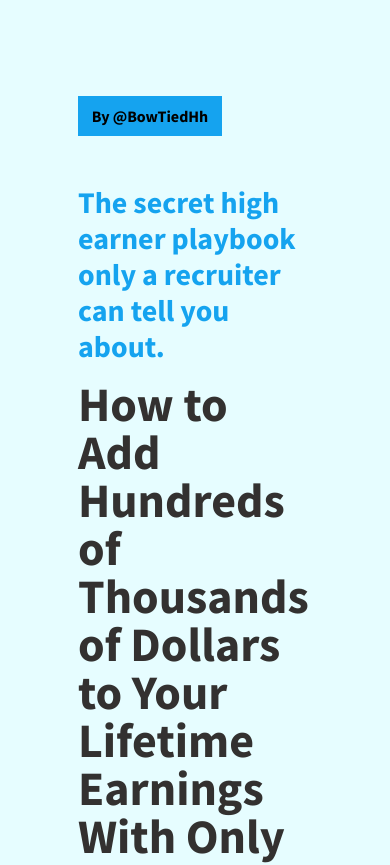
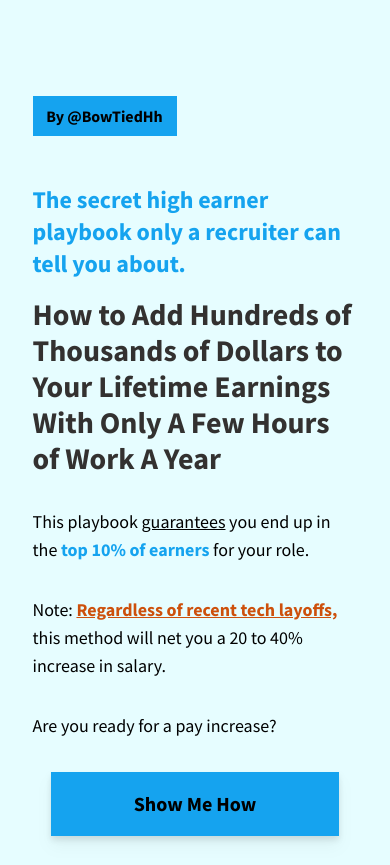
Before and after one commit to plutownium/hh-offer-letter, a SvelteKit app: page / in a window 390 px wide. Shown: the top 865 px of the page. Built offline with nearby package versions, Linux system fonts and the light colour scheme.

Commit message:
responsiveness blemish makeover

```diff
--- a/src/app.html
+++ b/src/app.html
@@ -17,7 +17,7 @@
       html,
       body {
         margin: 0;
-        height: 100%;
+        height: auto;
       }
     </style>
   </head>
--- a/src/routes/+page.svelte
+++ b/src/routes/+page.svelte
@@ -17,36 +17,36 @@
 <!-- todo: verify looks good on mobile & tablet -->
 <div class="h-full bg-azure">
   <div class="w-full h-full flex justify-center items-center">
-    <div class="w-3/5 h-full">
+    <div class="w-5/6 sm:w-3/5 h-full">
       <div class="mt-24 mb-12">
         <Logo />
       </div>
 
-      <h1 class="mt-8 mb-4 text-3xl font-bold text-blue">
+      <h1 class="mt-8 mb-4 text-2xl sm:text-3xl font-bold text-blue">
         The secret high earner playbook only a recruiter can tell you about.
       </h1>
 
-      <h1 class="text-jet text-5xl font-bold">
+      <h1 class="text-jet text-3xl sm:text-5xl font-bold">
         How to Add Hundreds of Thousands of Dollars to Your Lifetime Earnings With Only A Few Hours
         of Work A Year
       </h1>
 
       <!-- <h1 class="mt-8 text-5xl">That you won’t get from anyone else!</h1> -->
 
-      <p class="mt-8 text-2xl">
+      <p class="mt-8 text-lg sm:text-2xl">
         This playbook <span class="underline">guarantees</span> you end up in the
         <span class="text-blue font-bold">top 10% of earners</span>
         for your role.
       </p>
 
-      <p class="mt-8 text-2xl">
-        Note: <span class="underline text-orange font-bold">Regardless of recent tech layoffs</span
-        >, this method will net you a 20 to 40% increase in salary.
+      <p class="mt-8 text-lg sm:text-2xl">
+        Note: <span class="underline text-orange font-bold">Regardless of recent tech layoffs,</span
+        > this method will net you a 20 to 40% increase in salary.
       </p>
 
-      <p class="mt-8 text-2xl">Are you ready for a pay increase?</p>
+      <p class="mt-8 text-lg sm:text-2xl">Are you ready for a pay increase?</p>
 
-      <div class="mt-8 mb-16 w-full flex justify-center">
+      <div class="mt-8 mb-24 w-full flex justify-center">
         <LandingCTAButton />
       </div>
     </div>
--- a/src/routes/upgrade/+page.svelte
+++ b/src/routes/upgrade/+page.svelte
@@ -18,22 +18,22 @@
 <div class="w-full flex flex-col items-center bg-blue">
   <div class="w-11/12 sm:w-10/12 md:w-9/12 mt-8 h-full">
     <div class="pb-12 h-3/5 flex flex-col items-center">
-      <h1 class="font-bold text-center text-oxford">
+      <h1 class="font-bold text-center text-oxford text-3xl sm:text-5xl">
         Uncover The Proven Method You Won’t Find On Google
       </h1>
 
-      <h1 class="font-bold text-center text-oxford">
+      <h1 class="font-bold text-center text-oxford text-3xl sm:text-5xl">
         Increase Your Pay As Much As Fifty Percent, <br />Trigger Bidding Wars, and Join the Top Ten
         Percent of Earners…
       </h1>
 
-      <h1 class="font-bold text-center text-oxford">
+      <h1 class="font-bold text-center text-oxford text-3xl sm:text-5xl">
         Even If You Currently Struggle to Get Interviews!
       </h1>
     </div>
     <div class="h-2/5 pb-4">
       <div class="h-full px-4 sm:px-12 lg:px-24 xl:px-40 py-8 flex items-center bg-sand">
-        <h2 class="font-bold text-center text-oxford">
+        <h2 class="font-bold text-center text-oxford text-xl">
           This is a 1718x ROI for anyone working in the following roles. (We did the math.)
         </h2>
       </div>
@@ -43,7 +43,7 @@
 <div class="pb-8 w-full flex flex-col items-center">
   <div class="w-11/12 sm:w-10/12 md:w-9/12 px-8">
     <!-- // placeholder -->
-    <h2 class="mt-8 mb-2">Are you a…</h2>
+    <h2 class="mt-8 mb-2 text-3xl sm:text-4xl">Are you a…</h2>
     <ExtraPaddingLeft>
       <ul class="list-with-bullets">
         <li>Software developer</li>
@@ -84,7 +84,7 @@
 <div class="">
   <StandardBox>
     <PaddingBox
-      ><div class="py-12">
+      ><div class="">
         <h2 class="text-oxford text-4xl">
           <span class="font-bold">If this is you,</span> it means you’re about to find out how you could
           increase your total compensation by 10 to 30% using a few hours of work.
@@ -259,7 +259,7 @@
           If you’d like to make the change described below, keep reading to find out how.
         </h2>
       </div>
-      <h3 class="text-2xl">Before:</h3>
+      <h3 class="text-2xl">Before state:</h3>
       <p>
         You feel undervalued and know it’s true. You find yourself pinching pennies when you never
         thought you’d have to. Friends and people on forums say your pay should be higher. You want
@@ -278,6 +278,8 @@
     </div>
 
     <div>
+      <h3 class="text-2xl">After state:</h3>
+
       <p>
         You’re paid what you’re worth. Ahead of the pack. The companies you work for see you as top
         talent, and pay accordingly.
@@ -1204,14 +1206,6 @@
 >
 
 <style>
-  h1 {
-    font-size: 2.4em;
-  }
-
-  h2 {
-    /* font-size: 1.8em; */
-  }
-
   h2,
   h3 {
     margin-top: 28px;
```
